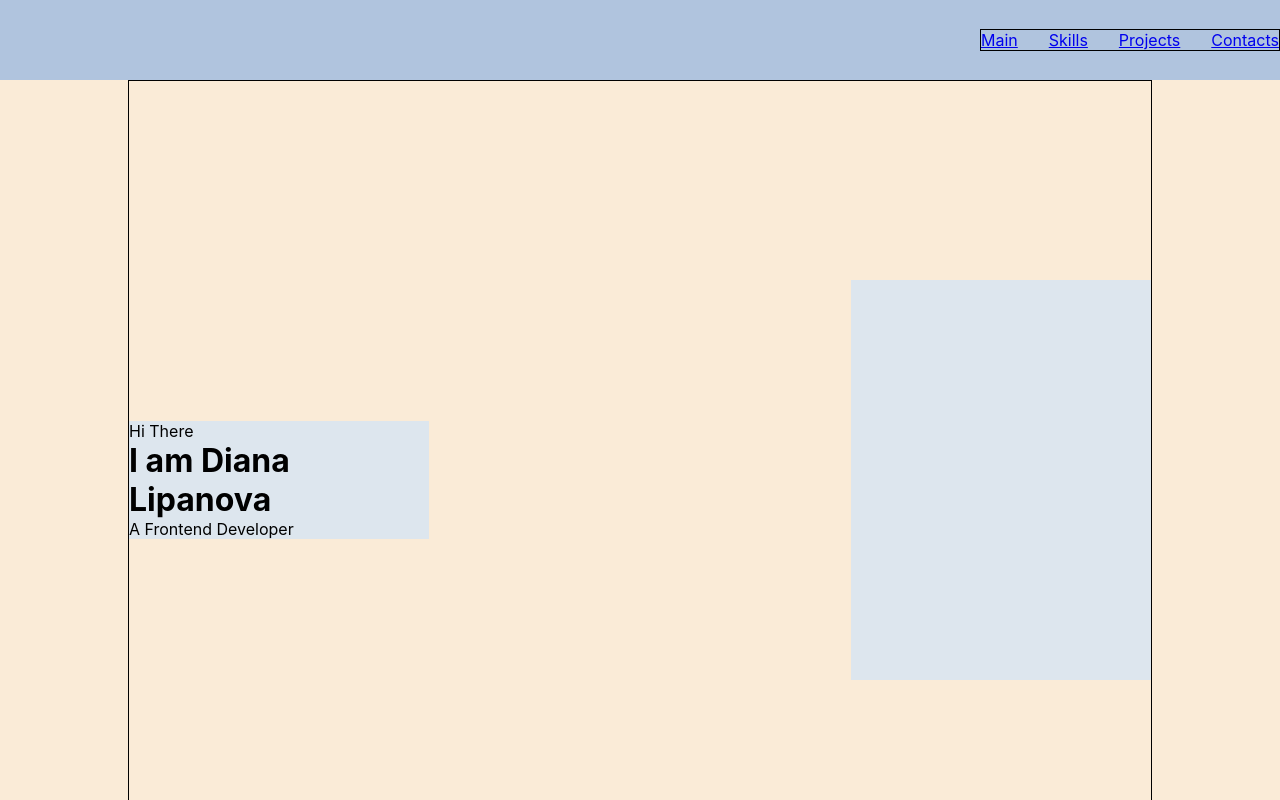
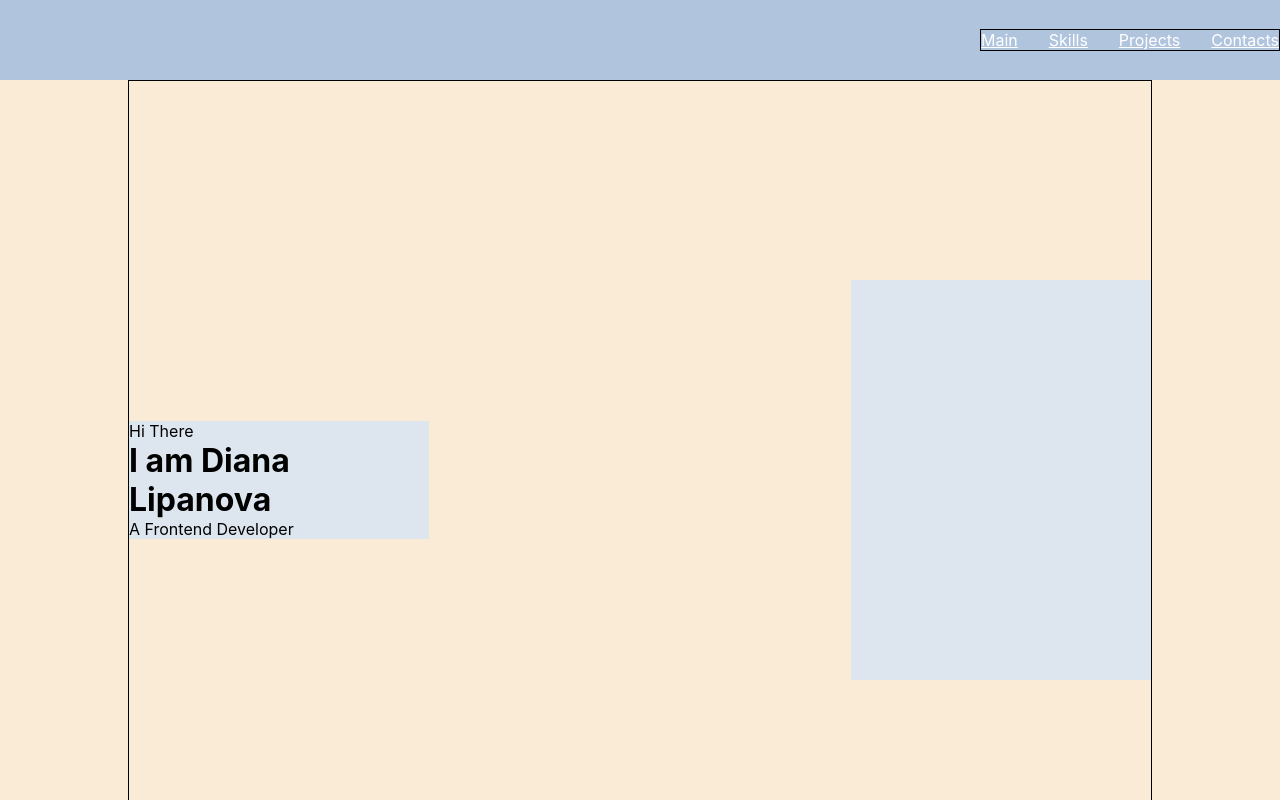
Before and after one commit to TinyMan66/Portfolio, a React (Create React App) app: page / in a window 1280 px wide. Shown: the top 800 px of the page. Built offline with nearby package versions, Linux system fonts and the light colour scheme.

Commit message:
Styles to the Nav component added

```diff
--- a/src/nav/Nav.js
+++ b/src/nav/Nav.js
@@ -1,5 +1,5 @@
 import React from 'react';
-import style from './Nav.module.css';
+import style from './Nav.module.scss';
 
 export const Nav = () => {
     return (
--- a/src/nav/Nav.module.css
+++ /dev/null
@@ -1,6 +0,0 @@
-.nav {
-   border: 1px solid;
-   width: 300px;
-   display: flex;
-   justify-content: space-between;
-}
--- /dev/null
+++ b/src/nav/Nav.module.scss
@@ -0,0 +1,12 @@
+@import '../common/styles/sass/variables';
+
+.nav {
+  border: 1px solid;
+  display: flex;
+  justify-content: space-between;
+  width: 300px;
+
+  a {
+    color: $textColor;
+  }
+}
```
